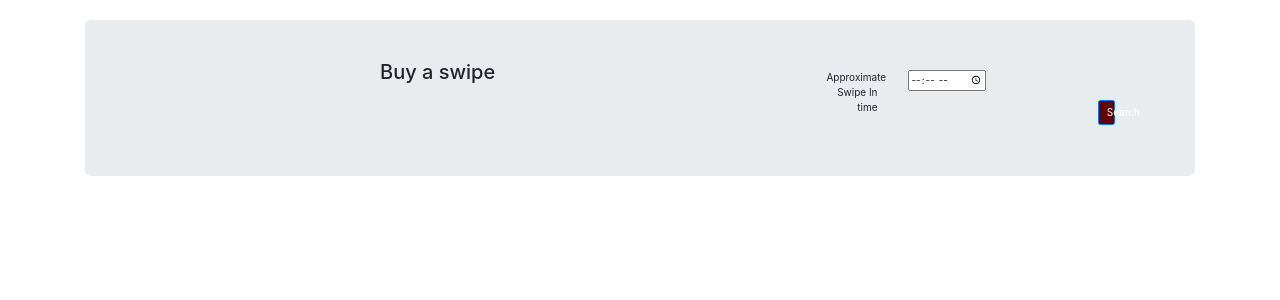
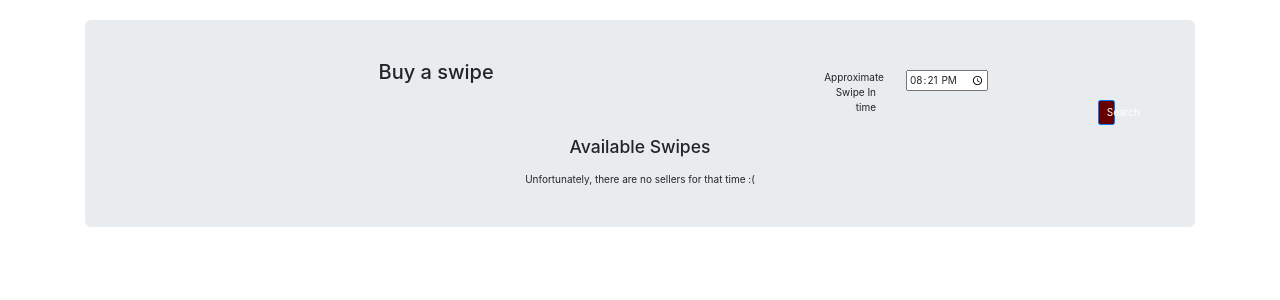
Before and after one commit to AkashShaji/DAKAexchange, a Flask app: page /buy in a window 1280 px wide. Shown: the part 162-462 px from the top of the page. Run offline with Flask 2, Linux system fonts and the light colour scheme; some libraries are stand-ins or nearby versions.

Commit message:
Got the time to display properly in the input field

```diff
--- a/server/main/__init__.py
+++ b/server/main/__init__.py
@@ -258,4 +258,6 @@ def buy():
 
         return render_template("buy.html", sellers=[], time=time)
     else:
-        return render_template("buy.html", sellers=[], time=datetime.datetime.now())
+        current_time = datetime.datetime.now()
+        time = str(current_time.hour) + ":" + str(current_time.minute)
+        return render_template("buy.html", sellers=[], time=time)
--- a/server/main/templates/buy.html
+++ b/server/main/templates/buy.html
@@ -2,6 +2,7 @@
 {% block content %}
 
 <div class="grid">
+    <form action="{{  url_for('buy') }}" method="POST">
         <div class="row">
             <div class="col" >
                 <div class="text-lg-center">
@@ -18,7 +19,7 @@
                     </div>
                 </div>
                 <div class="col-sm-3">
-                <input name="timeSearch" id="timeSearch" type="time">
+                    <input name="timeSearch" id="timeSearch" type="time" value="{{ time }}">
                 </div>
                 <div class="col-sm-3"></div>
             </div>
@@ -30,10 +31,38 @@
                 <div class="col-sm-5"></div>
             </div>
         </div>
+    </form>
 </div>
 
+<div class="row" style="padding-top: 10px; padding-bottom: 10px">
+    <div class="col-sm-12">
+        <div class="text-center">
+            <h3>Available Swipes</h3>
+        </div>
+    </div>
+</div>
+
+{% if sellers|length == 0 %}
+    <div class="row">
+        <div class="col-sm-12">
+            <div class="text-center">
+                Unfortunately, there are no sellers for that time :(
+            </div>
+        </div>
+    </div>
+{% else %}
     <table class="table table-striped" id="swipesTable">
-    <tbody></tbody>
+        <tbody>
+            {% for seller in sellers %}
+                <tr>
+                    <td>{{ seller[0] }}</td>
+                    <td>{{ seller[1] }}</td>
+                    <td>{{ seller[2] }}</td>
+                    <td>Swipe me in!</td>
+                </tr>
+            {% endfor %}
+        </tbody>
     </table>
+{% endif %}
 
 {% endblock %}
```
Lines whose indentation alone changed are shown as unchanged.
